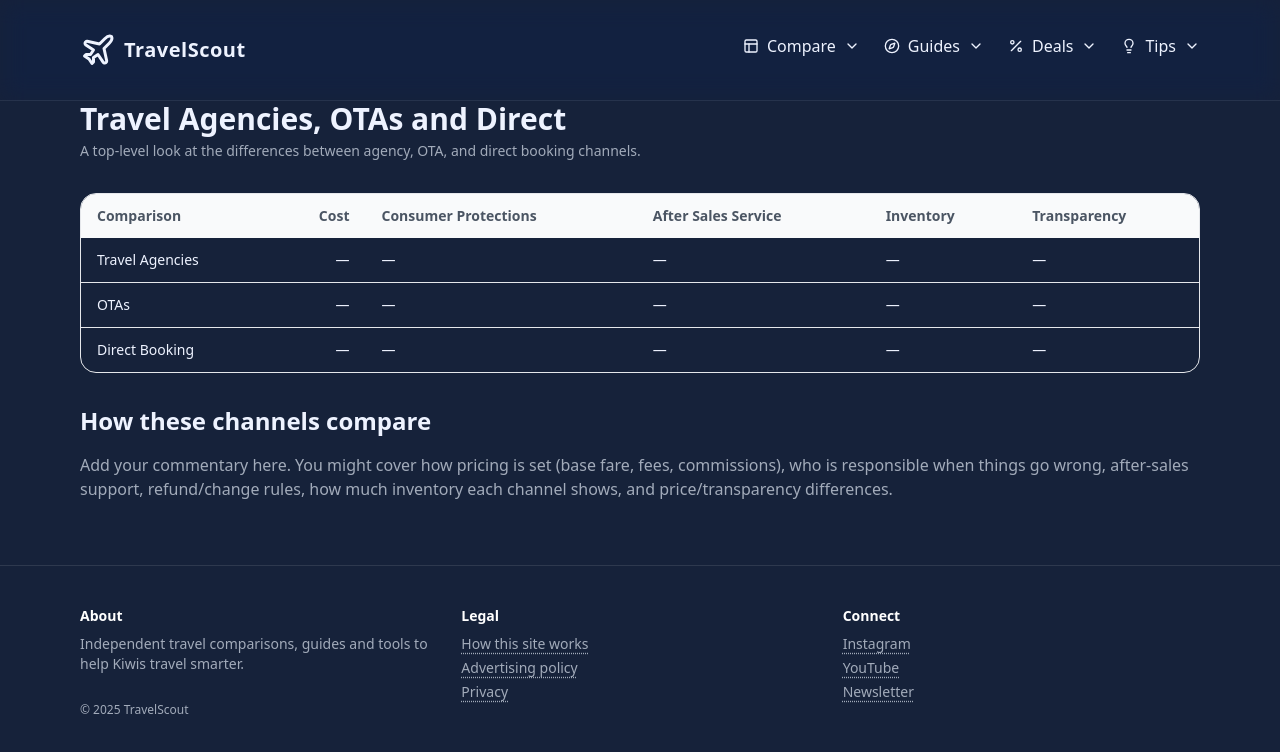
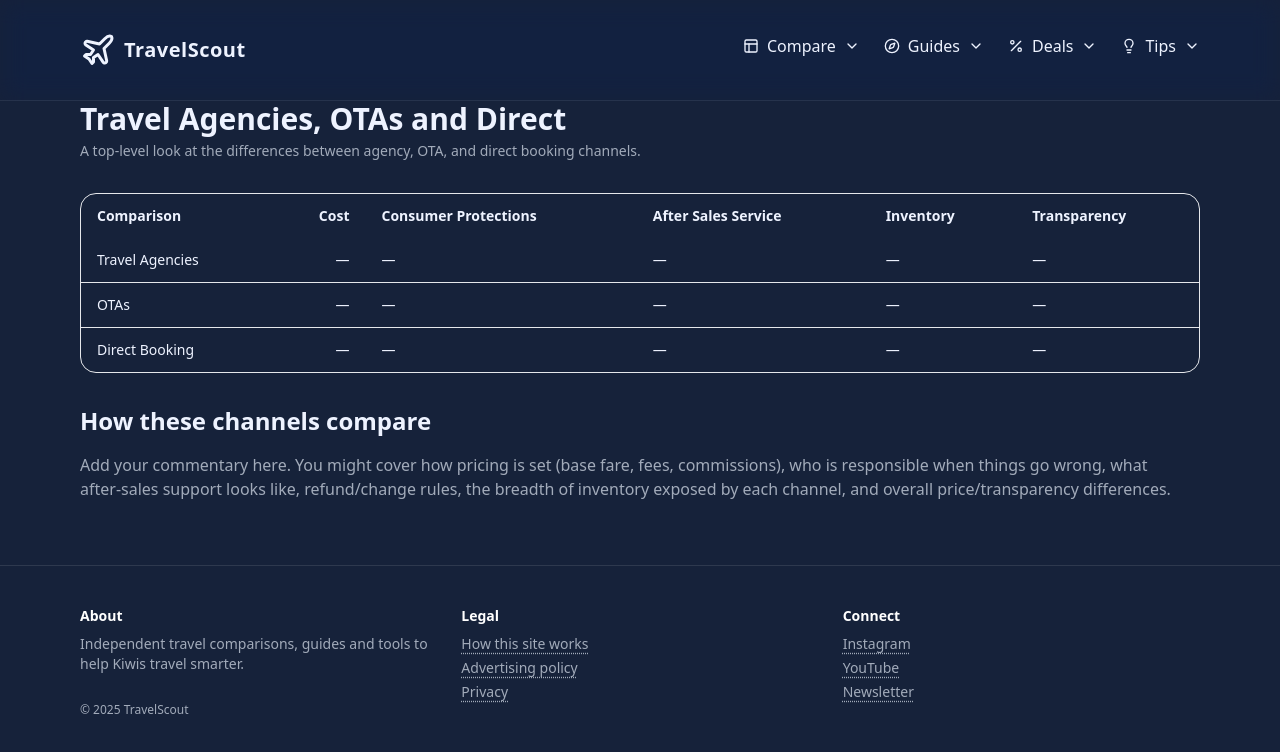
Before and after one commit to BrettWS2025/travelscout, a Next.js app: page /compare/travel-agencies-otas-and-direct in a window 1280 px wide. Shown: the top 752 px of the page. Built offline with nearby package versions, Linux system fonts and the light colour scheme.

Commit message:
Update page.tsx

```diff
--- a/app/(marketing)/compare/travel-agencies-otas-and-direct/page.tsx
+++ b/app/(marketing)/compare/travel-agencies-otas-and-direct/page.tsx
@@ -3,7 +3,8 @@ import type { ProductOffer } from "@/lib/products";
 
 export const metadata = {
   title: "Travel Agencies, OTAs and Direct — Compare",
-  description: "High-level comparison of travel agencies, online travel agencies (OTAs), and booking direct.",
+  description:
+    "High-level comparison of travel agencies, online travel agencies (OTAs), and booking direct.",
 };
 
 type ChannelRow = ProductOffer & {
@@ -14,10 +15,12 @@ type ChannelRow = ProductOffer & {
   transparency?: string;
 };
 
+// Note: ProductOffer requires `id`, `vendor`, and `url`
 const rows: ChannelRow[] = [
   {
     id: "agency",
     vendor: "Travel Agencies",
+    url: "#",
     cost: "—",
     protections: "—",
     afterSales: "—",
@@ -27,6 +30,7 @@ const rows: ChannelRow[] = [
   {
     id: "ota",
     vendor: "OTAs",
+    url: "#",
     cost: "—",
     protections: "—",
     afterSales: "—",
@@ -36,6 +40,7 @@ const rows: ChannelRow[] = [
   {
     id: "direct",
     vendor: "Direct Booking",
+    url: "#",
     cost: "—",
     protections: "—",
     afterSales: "—",
@@ -44,15 +49,14 @@ const rows: ChannelRow[] = [
   },
 ];
 
-// Use ComparisonTable’s column model; we provide custom cells to show our fields.
-// Keys are from the component’s union and are fine even if not used for sorting.
+// IMPORTANT: give each column a UNIQUE ColumnKey to avoid duplicate React keys
 const columns: ProductsColumn[] = [
-  { key: "vendor", header: "Comparison", sortable: false },
-  { key: "price", header: "Cost", sortable: false, cell: (row) => (row as ChannelRow).cost ?? "—" },
-  { key: "policy", header: "Consumer Protections", sortable: false, cell: (row) => (row as ChannelRow).protections ?? "—" },
-  { key: "policy", header: "After Sales Service", sortable: false, cell: (row) => (row as ChannelRow).afterSales ?? "—" },
-  { key: "policy", header: "Inventory", sortable: false, cell: (row) => (row as ChannelRow).inventory ?? "—" },
-  { key: "policy", header: "Transparency", sortable: false, cell: (row) => (row as ChannelRow).transparency ?? "—" },
+  { key: "vendor",      header: "Comparison",           sortable: false },
+  { key: "price",       header: "Cost",                 sortable: false, cell: r => (r as ChannelRow).cost ?? "—" },
+  { key: "policy",      header: "Consumer Protections", sortable: false, cell: r => (r as ChannelRow).protections ?? "—" },
+  { key: "rating",      header: "After Sales Service",  sortable: false, cell: r => (r as ChannelRow).afterSales ?? "—" },
+  { key: "destination", header: "Inventory",            sortable: false, cell: r => (r as ChannelRow).inventory ?? "—" },
+  { key: "title",       header: "Transparency",         sortable: false, cell: r => (r as ChannelRow).transparency ?? "—" },
 ];
 
 export default function Page() {
@@ -67,24 +71,30 @@ export default function Page() {
         </p>
       </header>
 
-      {/* Comparison table using the shared component, on a dark background */}
-      <ComparisonTable
-        rows={rows}
-        columns={columns}
-        maxColumns={6}
-        emptyText="No comparison rows yet."
-        tone="onDark"
-      />
+      {/* Table on dark background using the shared component */}
+      <div className="onDarkTable">
+        <ComparisonTable rows={rows} columns={columns} maxColumns={6} emptyText="No comparison rows yet." />
+      </div>
 
-      {/* Editorial section below the table */}
+      {/* Editorial content below the table */}
       <article className="space-y-4" style={{ color: "var(--text)" }}>
         <h2 className="text-2xl font-semibold">How these channels compare</h2>
         <p style={{ color: "var(--muted)" }}>
           Add your commentary here. You might cover how pricing is set (base fare, fees, commissions),
-          who is responsible when things go wrong, after‑sales support, refund/change rules, how much
-          inventory each channel shows, and price/transparency differences.
+          who is responsible when things go wrong, what after‑sales support looks like, refund/change rules,
+          the breadth of inventory exposed by each channel, and overall price/transparency differences.
         </p>
       </article>
+
+      {/* Page-scoped overrides to enforce white fonts via your theme vars, without touching the table component */}
+      <style jsx>{`
+        .onDarkTable :global(thead) { background: transparent; }
+        .onDarkTable :global(thead tr),
+        .onDarkTable :global(th),
+        .onDarkTable :global(td) { color: var(--text); }
+        .onDarkTable :global(.text-gray-600) { color: var(--text); }
+        .onDarkTable :global(.text-gray-500) { color: var(--muted); }
+      `}</style>
     </section>
   );
 }
```
